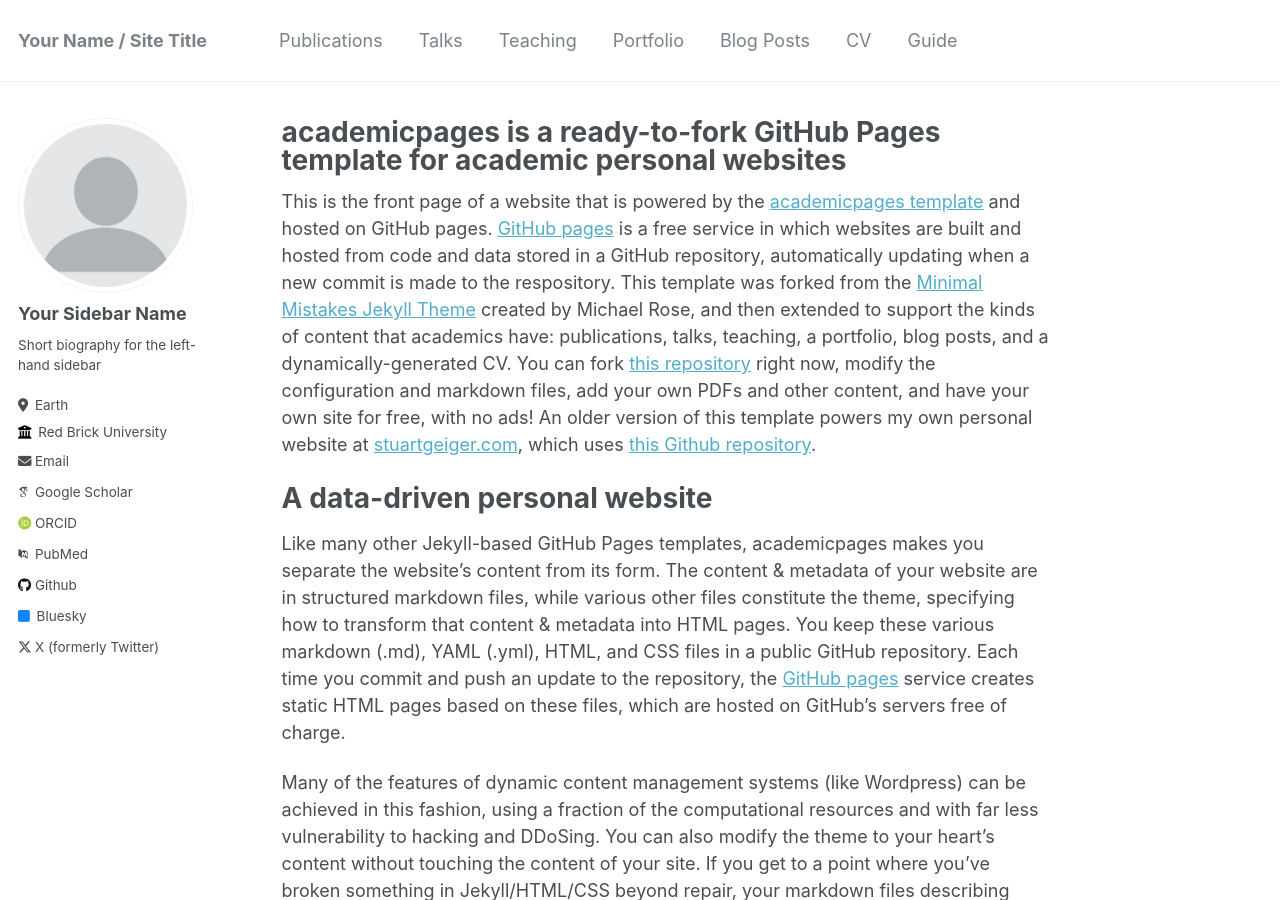
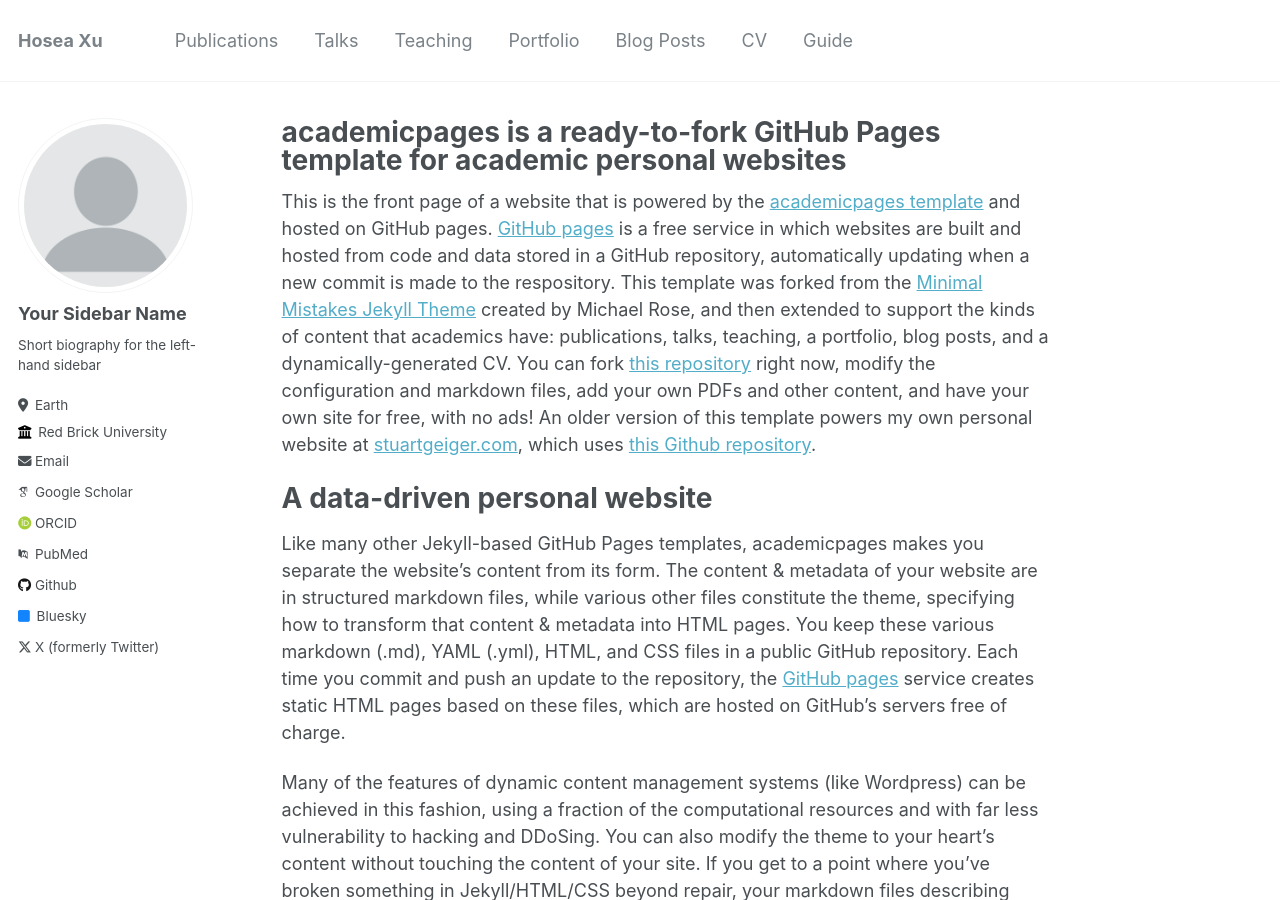
Before and after one commit to cemery123/cemery123.github.io, a Jekyll site: the page built from _pages/about.md, in a window 1280 px wide and 900 px high. Built offline with Jekyll 4.4.1, drawn with Linux system fonts in a browser that asks for light colours; some web fonts are replaced.

Commit message:
Update _config.yml

```diff
--- a/_config.yml
+++ b/_config.yml
@@ -8,7 +8,7 @@
 
 # Basic Site Settings
 locale                   : "en-US"
-title                    : "Your Name / Site Title"
+title                    : "Hosea Xu"
 title_separator          : "-"
 name                     : &name "Your Name"
 description              : &description "personal description"
```
